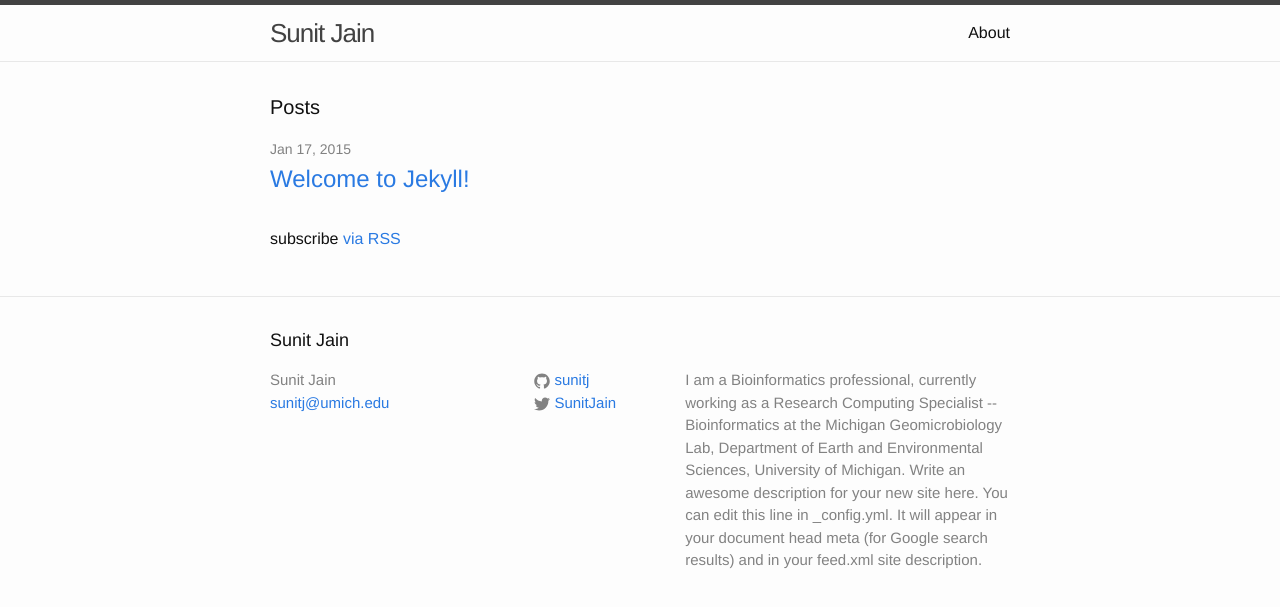
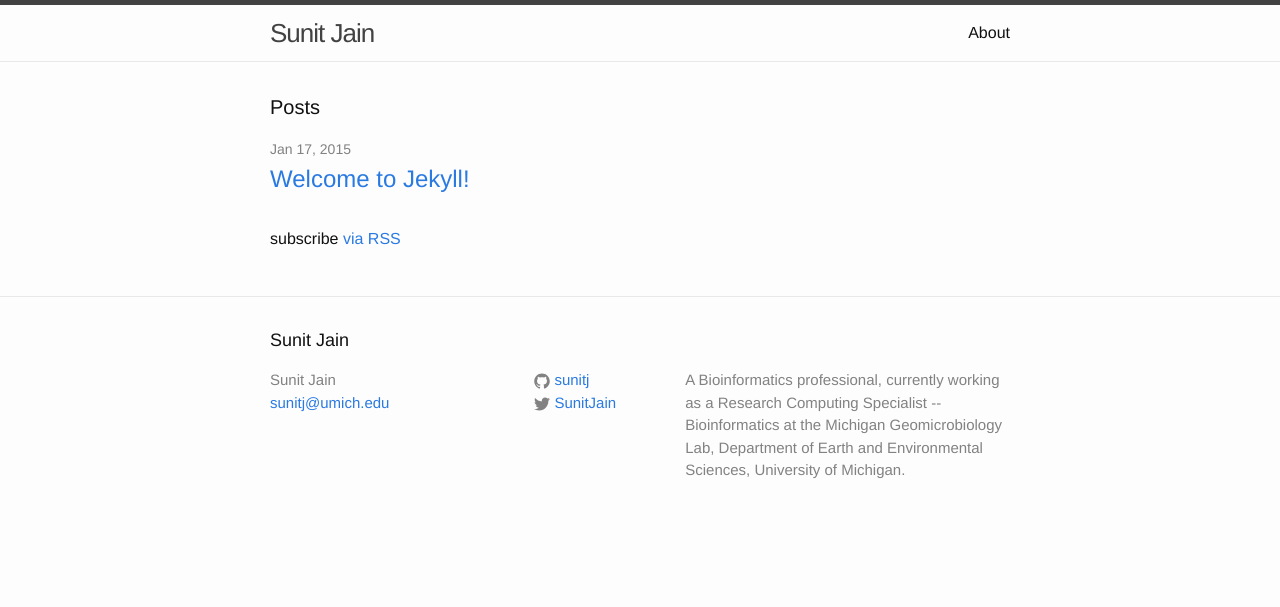
Before and after one commit to sunitj/sunitj.github.io, a Jekyll site: the page built from index.html, in a window 1280 px wide. Shown: the top 607 px of the page. Built offline with Jekyll 4.4.1, drawn with Linux system fonts in a browser that asks for light colours.

Commit message:
more edits

```diff
--- a/_config.yml
+++ b/_config.yml
@@ -2,12 +2,9 @@
 title: Sunit Jain
 email: sunitj@umich.edu
 description: > # this means to ignore newlines until "baseurl:"
-  I am a Bioinformatics professional, currently working as a Research
+  A Bioinformatics professional, currently working as a Research
   Computing Specialist -- Bioinformatics at the Michigan Geomicrobiology Lab,
   Department of Earth and Environmental Sciences, University of Michigan.
-  Write an awesome description for your new site here. You can edit this
-  line in _config.yml. It will appear in your document head meta (for
-  Google search results) and in your feed.xml site description.
 baseurl: "" # the subpath of your site, e.g. /blog/
 url: "http://sunitjain.com" # the base hostname & protocol for your site
 twitter_username: SunitJain
```
